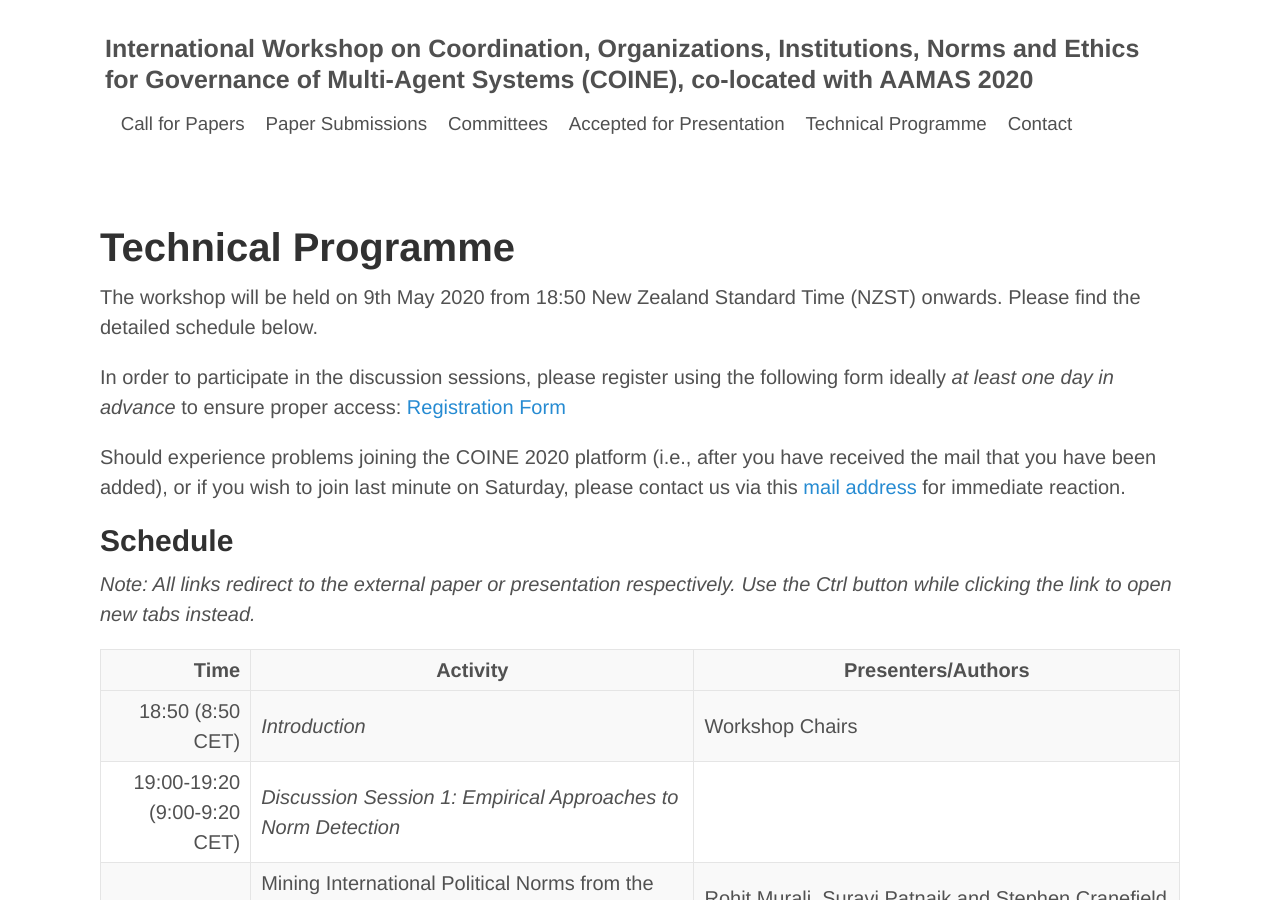
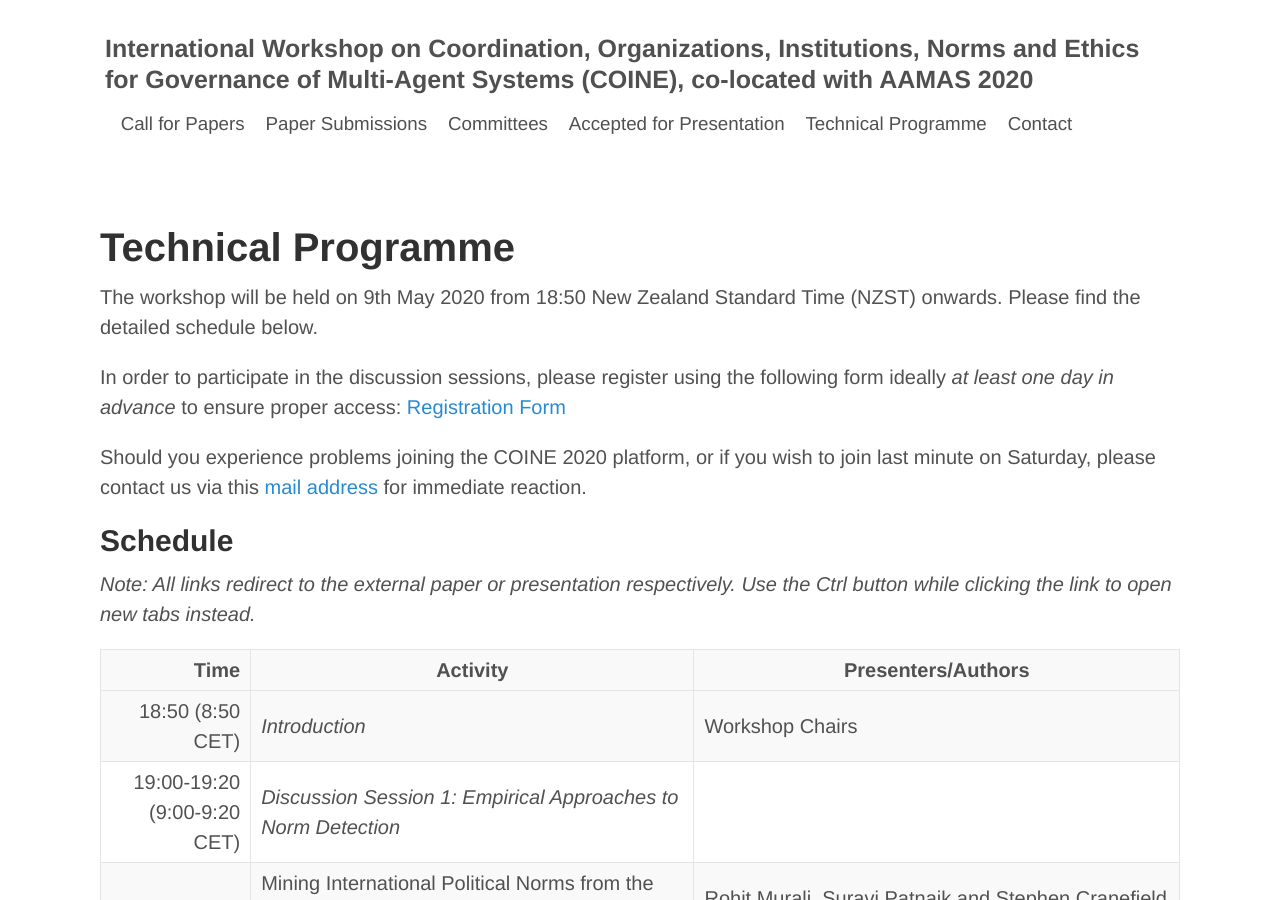
Before and after one commit to coin-workshop/coine-2020-new-zealand, a Jekyll site: the page built from technical_programme.md, in a window 1280 px wide and 900 px high. Built offline with Jekyll 4.4.1, drawn with Linux system fonts in a browser that asks for light colours.

Commit message:
Minor typo fix.

```diff
--- a/technical_programme.md
+++ b/technical_programme.md
@@ -9,7 +9,7 @@ The workshop will be held on 9th May 2020 from 18:50 New Zealand Standard Time (
 
 In order to participate in the discussion sessions, please register using the following form ideally *at least one day in advance* to ensure proper access: [Registration Form](https://forms.office.com/Pages/ResponsePage.aspx?id=cgahCS-CZ0SluluzdZZ8BQdL_VDtSf5KqxIe0t_wrZRUMTNUMVdCNUZQSDZENERJVktZVDRJTlAwMiQlQCN0PWcu)
 
-Should experience problems joining the COINE 2020 platform (i.e., after you have received the mail that you have been added), or if you wish to join last minute on Saturday, please contact us via this [mail address](mailto:82f1309a.studntnu.onmicrosoft.com@emea.teams.ms) for immediate reaction.
+Should you experience problems joining the COINE 2020 platform, or if you wish to join last minute on Saturday, please contact us via this [mail address](mailto:82f1309a.studntnu.onmicrosoft.com@emea.teams.ms) for immediate reaction.
 
 ## Schedule
 
```
